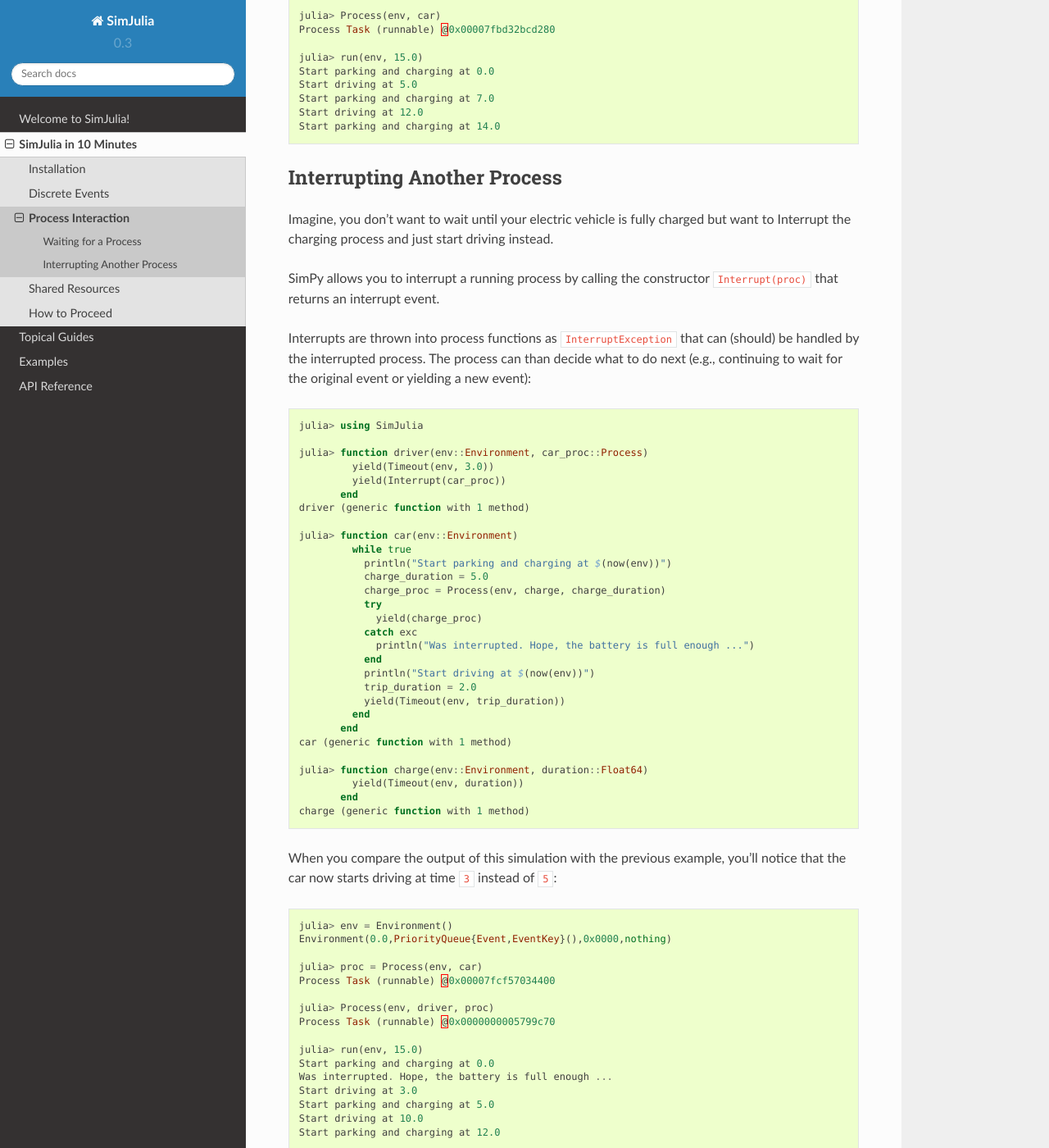
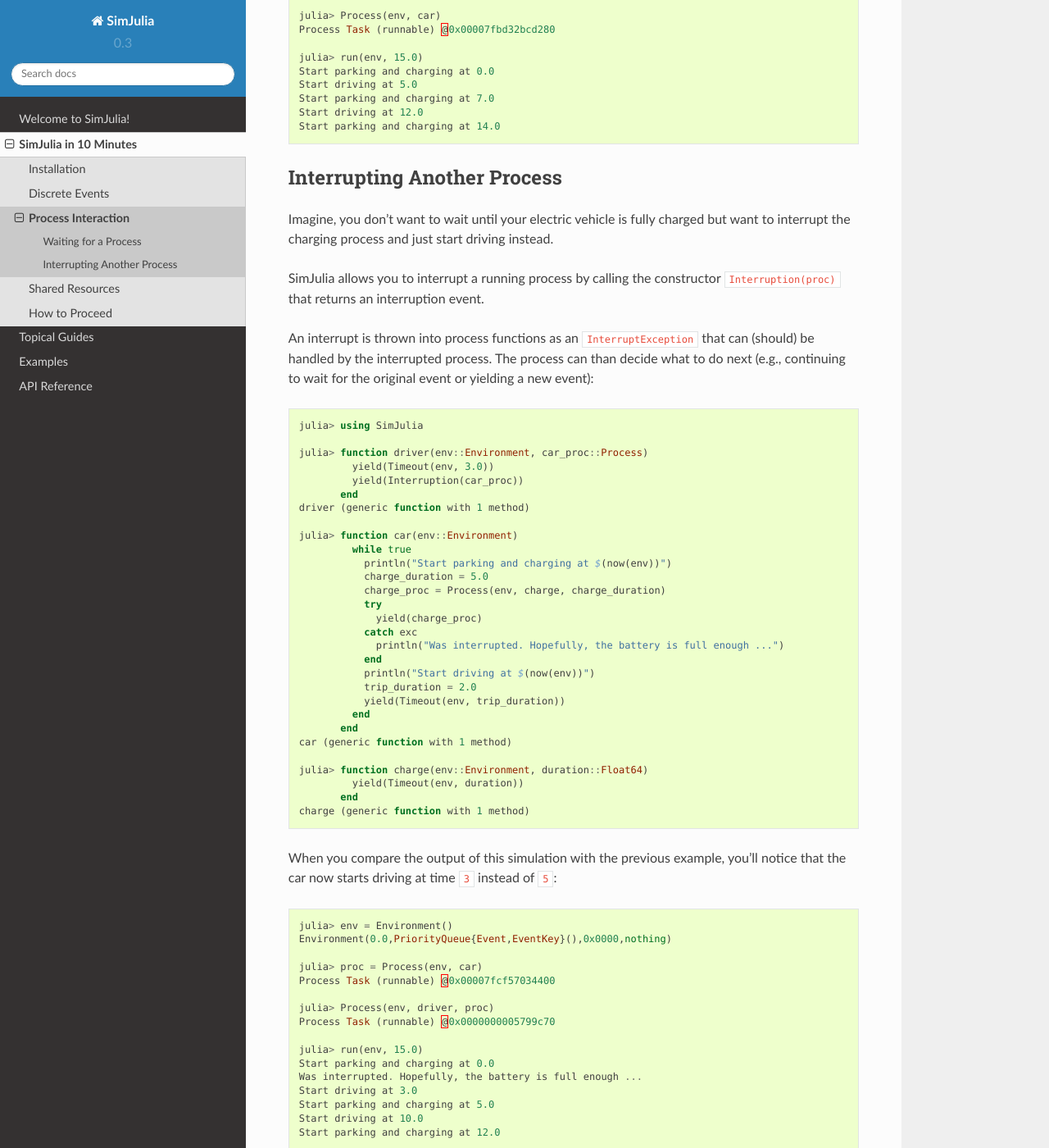
Before and after one commit to JuliaDynamics/ConcurrentSim.jl, a Sphinx documentation site: the page built from docs/source/10_min/3_process_interaction.rst, in a window 1280 px wide and 1400 px high, scrolled down 1172 px. Shown: the whole window at 82% size. Built offline with Sphinx 7.4.7 and the Read the Docs theme 2.0.0, drawn with Linux system fonts in a browser that asks for light colours; cross-references to code outside the pages are shown as plain code.

Commit message:
Tweak 10 min guide

```diff
--- a/docs/source/10_min/3_process_interaction.rst
+++ b/docs/source/10_min/3_process_interaction.rst
@@ -53,17 +53,17 @@ Starting the simulation is straightforward again: create an environment, one (or
 Interrupting Another Process
 ~~~~~~~~~~~~~~~~~~~~~~~~~~~~
 
-Imagine, you don’t want to wait until your electric vehicle is fully charged but want to Interrupt the charging process and just start driving instead.
+Imagine, you don’t want to wait until your electric vehicle is fully charged but want to interrupt the charging process and just start driving instead.
 
-SimPy allows you to interrupt a running process by calling the constructor :func:`Interrupt(proc) <Interrupt>` that returns an interrupt event.
+SimJulia allows you to interrupt a running process by calling the constructor :func:`Interruption(proc) <Interrupt>` that returns an interruption event.
 
-Interrupts are thrown into process functions as :class:`InterruptException` that can (should) be handled by the interrupted process. The process can than decide what to do next (e.g., continuing to wait for the original event or yielding a new event)::
+An interrupt is thrown into process functions as an :class:`InterruptException` that can (should) be handled by the interrupted process. The process can than decide what to do next (e.g., continuing to wait for the original event or yielding a new event)::
 
   julia> using SimJulia
 
   julia> function driver(env::Environment, car_proc::Process)
            yield(Timeout(env, 3.0))
-           yield(Interrupt(car_proc))
+           yield(Interruption(car_proc))
          end
   driver (generic function with 1 method)
 
@@ -75,7 +75,7 @@ Interrupts are thrown into process functions as :class:`InterruptException` that
              try
                yield(charge_proc)
              catch exc
-               println("Was interrupted. Hope, the battery is full enough ...")
+               println("Was interrupted. Hopefully, the battery is full enough ...")
              end
              println("Start driving at $(now(env))")
              trip_duration = 2.0
@@ -102,7 +102,7 @@ When you compare the output of this simulation with the previous example, you’
 
   julia> run(env, 15.0)
   Start parking and charging at 0.0
-  Was interrupted. Hope, the battery is full enough ...
+  Was interrupted. Hopefully, the battery is full enough ...
   Start driving at 3.0
   Start parking and charging at 5.0
   Start driving at 10.0
--- a/docs/source/10_min/4_shared_resources.rst
+++ b/docs/source/10_min/4_shared_resources.rst
@@ -10,7 +10,7 @@ Basic Resource Usage
 
 The electric vehicle process car introduced in the last sections is slightly modified.
 
-The car drive now to a battery charging station (BCS) and requests one of its two charging spots. If both of these spots are currently in use, it waits until one of them becomes available again. It then starts charging its battery and leaves the station afterwards::
+The car drives now to a battery charging station (BCS) and requests one of its two charging spots. If both of these spots are currently in use, it waits until one of them becomes available again. It then starts charging its battery and leaves the station afterwards::
 
   julia> using SimJulia
 
```
